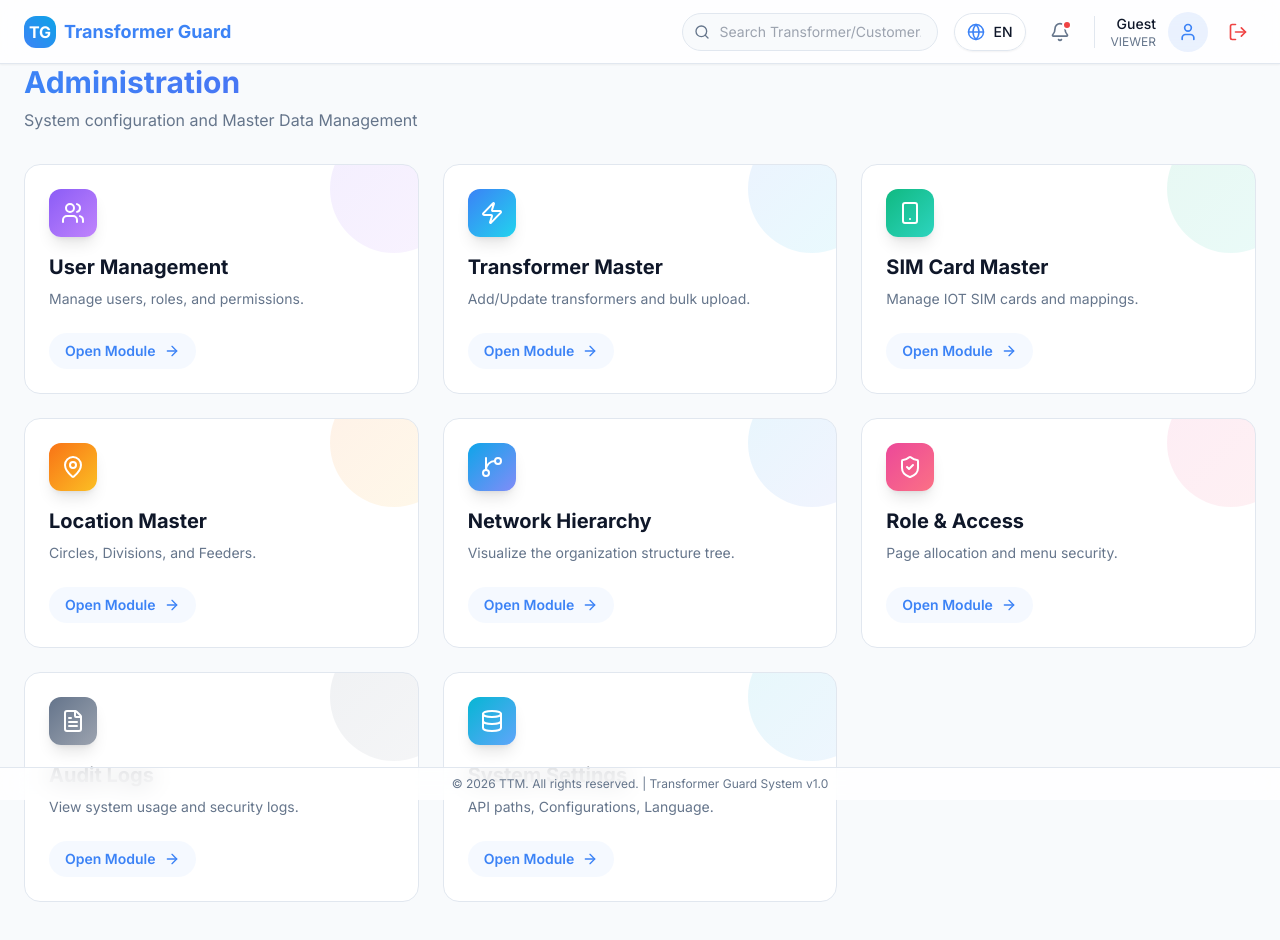
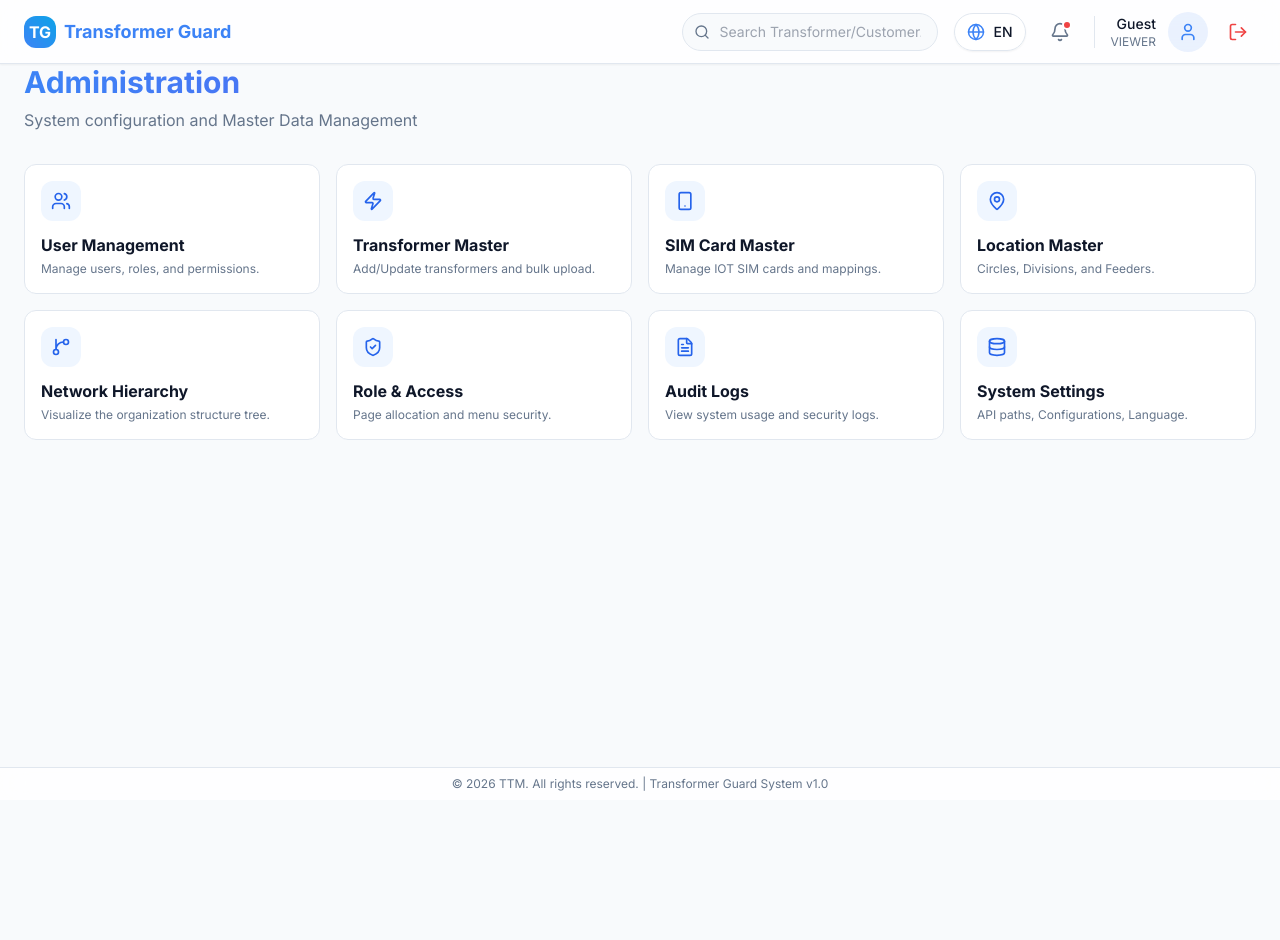
Before and after one commit to Murali301285/TransTheft, a Next.js app: page /dashboard/admin in a window 1280 px wide. Shown: the top 940 px of the page. After the commit the page ends 800 px from the top, so only its background shows below. Built offline with nearby package versions, Linux system fonts and the light colour scheme.

Commit message:
Refactor Admin Dashboard design to compact cards

```diff
--- a/src/app/dashboard/admin/page.tsx
+++ b/src/app/dashboard/admin/page.tsx
@@ -103,42 +103,24 @@ export default function AdminDashboard() {
                 variants={container}
                 initial="hidden"
                 animate="show"
-                className="grid grid-cols-1 md:grid-cols-2 xl:grid-cols-3 gap-6"
+                className="grid grid-cols-1 md:grid-cols-2 lg:grid-cols-4 gap-4"
             >
                 {ADMIN_MODULES.map((module) => {
                     const Icon = module.icon;
                     return (
                         <motion.div key={module.title} variants={item}>
                             <Link href={module.href} className="group block h-full">
-                                <div className={clsx(
-                                    "relative h-full p-6 rounded-2xl bg-[hsl(var(--surface))] border border-[hsl(var(--border))] overflow-hidden transition-all duration-300 hover:-translate-y-1",
-                                    "hover:shadow-xl", module.shadow
-                                )}>
-                                    {/* Gradient Blob Background */}
-                                    <div className={clsx(
-                                        "absolute -top-10 -right-10 w-32 h-32 rounded-full bg-gradient-to-br opacity-10 group-hover:scale-150 transition-transform duration-500",
-                                        module.color
-                                    )} />
+                                <div className="relative h-full p-4 rounded-xl bg-white border border-[hsl(var(--border))] hover:shadow-md transition-all duration-200">
+                                    <div className="w-10 h-10 rounded-lg bg-blue-50 text-blue-600 flex items-center justify-center mb-3">
+                                        <Icon size={20} />
+                                    </div>
 
-                                    <div className="relative">
-                                        <div className={clsx(
-                                            "w-12 h-12 rounded-xl mb-4 flex items-center justify-center text-white bg-gradient-to-br shadow-lg",
-                                            module.color
-                                        )}>
-                                            <Icon size={24} />
-                                        </div>
-
-                                        <h3 className="text-xl font-bold mb-2 text-[hsl(var(--foreground))] group-hover:text-[hsl(var(--primary))] transition-colors">
-                                            {module.title}
-                                        </h3>
-                                        <p className="text-[hsl(var(--muted-foreground))] text-sm mb-6">
-                                            {module.description}
-                                        </p>
-
-                                        <div className="flex items-center text-sm font-semibold text-[hsl(var(--primary))] rounded-full bg-[hsl(var(--primary)/0.05)] w-fit px-4 py-2 group-hover:bg-[hsl(var(--primary))] group-hover:text-white transition-all">
-                                            Open Module <ArrowRight size={16} className="ml-2" />
-                                        </div>
-                                    </div>
+                                    <h3 className="font-bold text-[hsl(var(--foreground))] mb-1">
+                                        {module.title}
+                                    </h3>
+                                    <p className="text-[hsl(var(--muted-foreground))] text-xs">
+                                        {module.description}
+                                    </p>
                                 </div>
                             </Link>
                         </motion.div>
```
